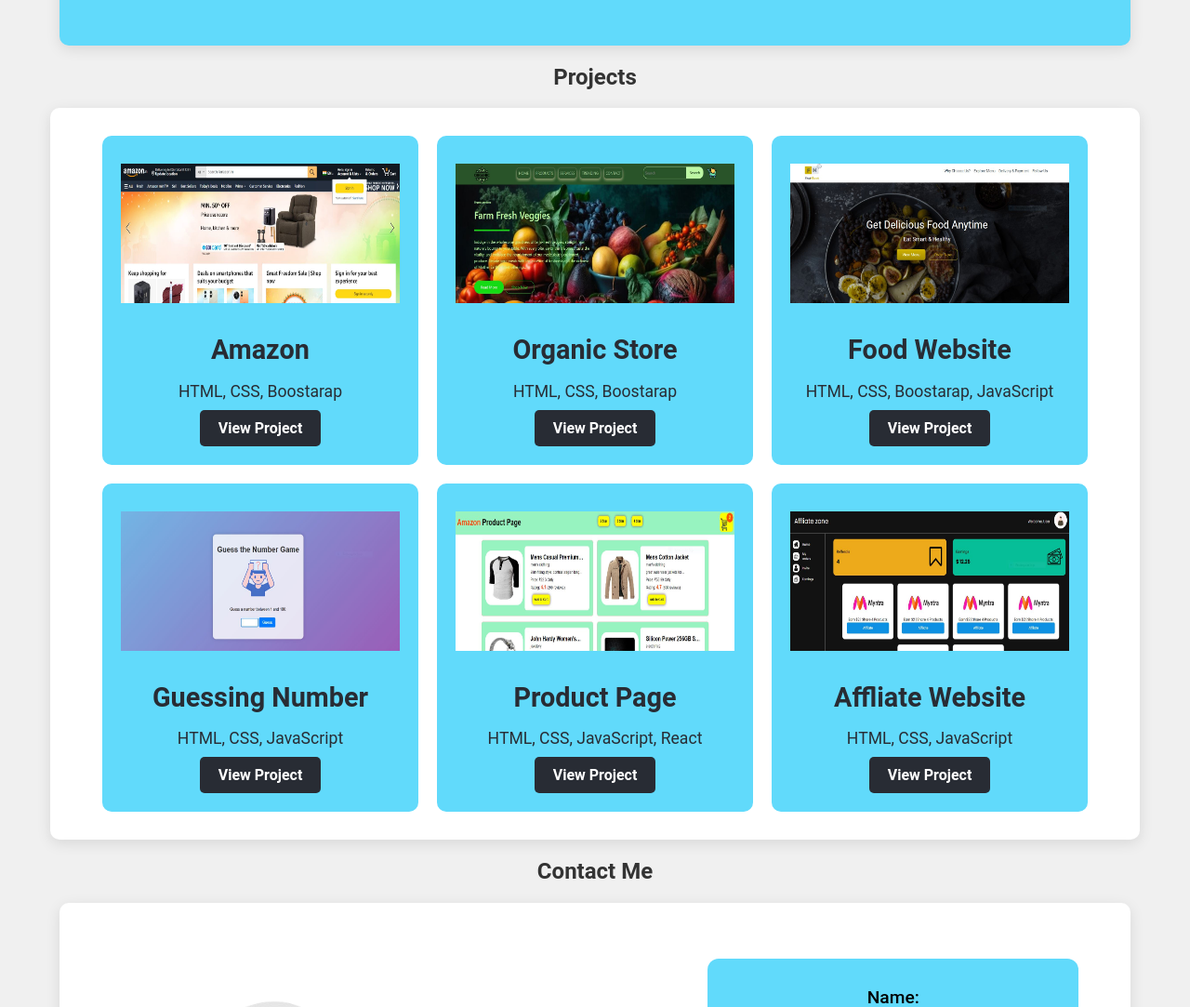
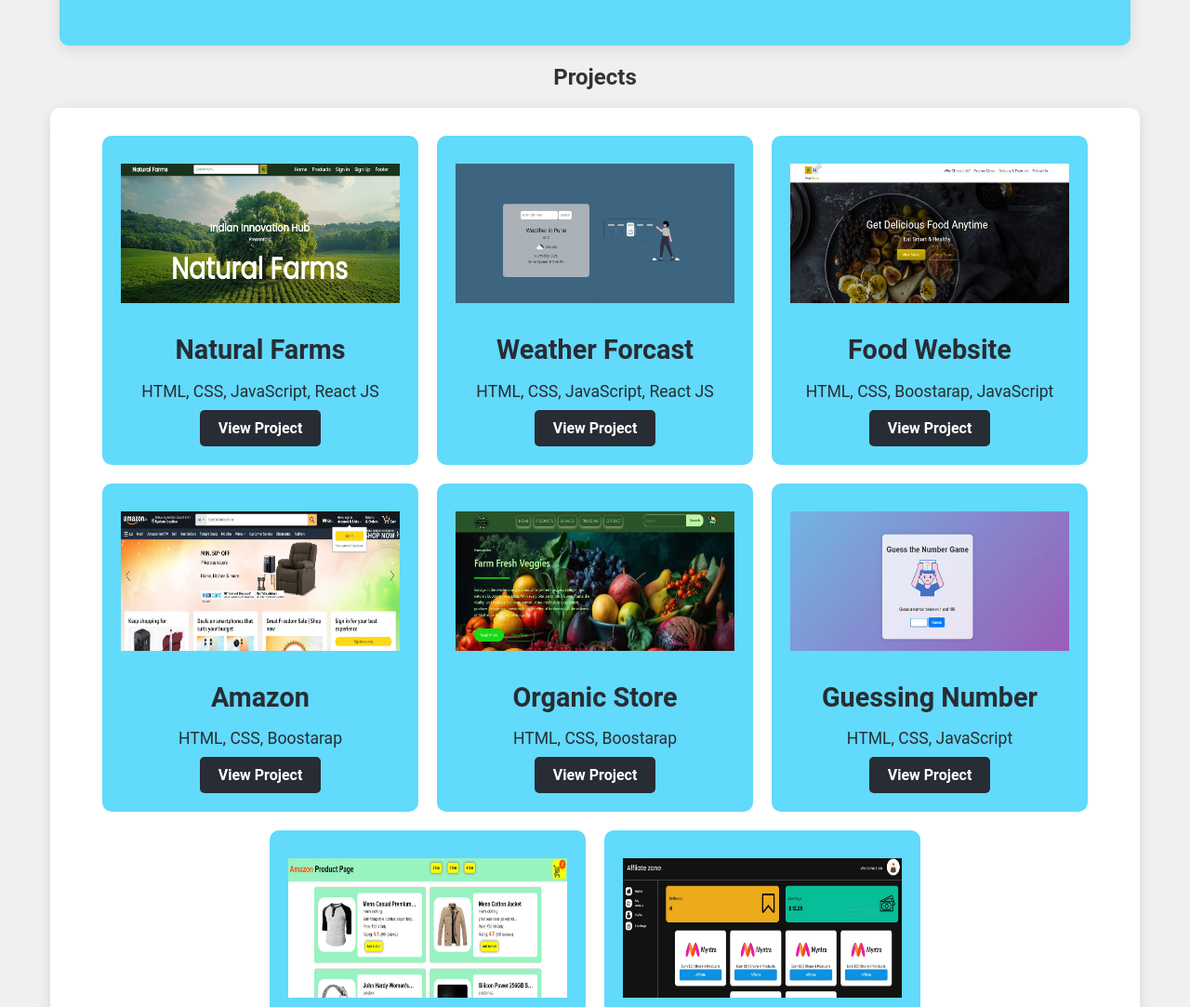
Before and after one commit to AmbikaKachetti/Portfolio, a plain HTML site: page index.html in a window 1280 px wide. Shown: the part 1180-2263 px from the top of the page at 93% size. Drawn offline with Linux system fonts and the light colour scheme.

Commit message:
newly done projects added

```diff
--- a/index.html
+++ b/index.html
@@ -102,6 +102,42 @@
             <div class="col-6 p-2 m-auto">
                 <div class="project-card">
                     <div>
+                        <img src="./NatutalFarms.png" alt="natural famrs website" class="project-images">
+                    </div>
+                    <div class="card-body card-body-text project1">
+                        <h3>Natural Farms</h3>
+                        <p>HTML, CSS, JavaScript, React JS</p>
+                        <a href="https://natural-farms-day1.vercel.app/" target="_blank" class="btn">View Project</a>
+                    </div>
+                </div>
+            </div>
+            <div class="col-6 p-2 m-auto">
+                <div class="project-card">
+                    <div>
+                        <img src="./WeatherAPP.jpeg" alt="weather forcast website" class="project-images">
+                    </div>
+                    <div class="card-body card-body-text project1">
+                        <h3>Weather Forcast</h3>
+                        <p>HTML, CSS, JavaScript, React JS</p>
+                        <a href="https://weather-app-rho-blond-82.vercel.app/" target="_blank" class="btn">View Project</a>
+                    </div>
+                </div>
+            </div>
+            <div class="col-6 p-2 m-auto">
+                <div class="project-card">
+                    <div>
+                        <img src="./food.JPG" alt="food website" class="project-images">
+                    </div>
+                    <div class="card-body card-body-text project1">
+                        <h3>Food Website</h3>
+                        <p>HTML, CSS, Boostarap, JavaScript</p>
+                        <a href="https://ambikak.ccbp.tech/" target="_blank" class="btn">View Project</a>
+                    </div>
+                </div>
+            </div>
+            <div class="col-6 p-2 m-auto">
+                <div class="project-card">
+                    <div>
                         <img src="./amazon.JPG" alt="amazon" class="project-images">
                     </div>
                     <div class="card-body card-body-text project1">
@@ -123,18 +159,7 @@
                     </div>
                 </div>
             </div>
-            <div class="col-6 p-2 m-auto">
-                <div class="project-card">
-                    <div>
-                        <img src="./food.JPG" alt="food website" class="project-images">
-                    </div>
-                    <div class="card-body card-body-text project1">
-                        <h3>Food Website</h3>
-                        <p>HTML, CSS, Boostarap, JavaScript</p>
-                        <a href="https://ambikak.ccbp.tech/" target="_blank" class="btn">View Project</a>
-                    </div>
-                </div>
-            </div>
+
             <div class="col-6 p-2 m-auto">
                 <div class="project-card">
                     <div>
```
Also changed, not shown: 1.JPG (added), NatutalFarms.png (added), WeatherAPP.jpeg (added).
